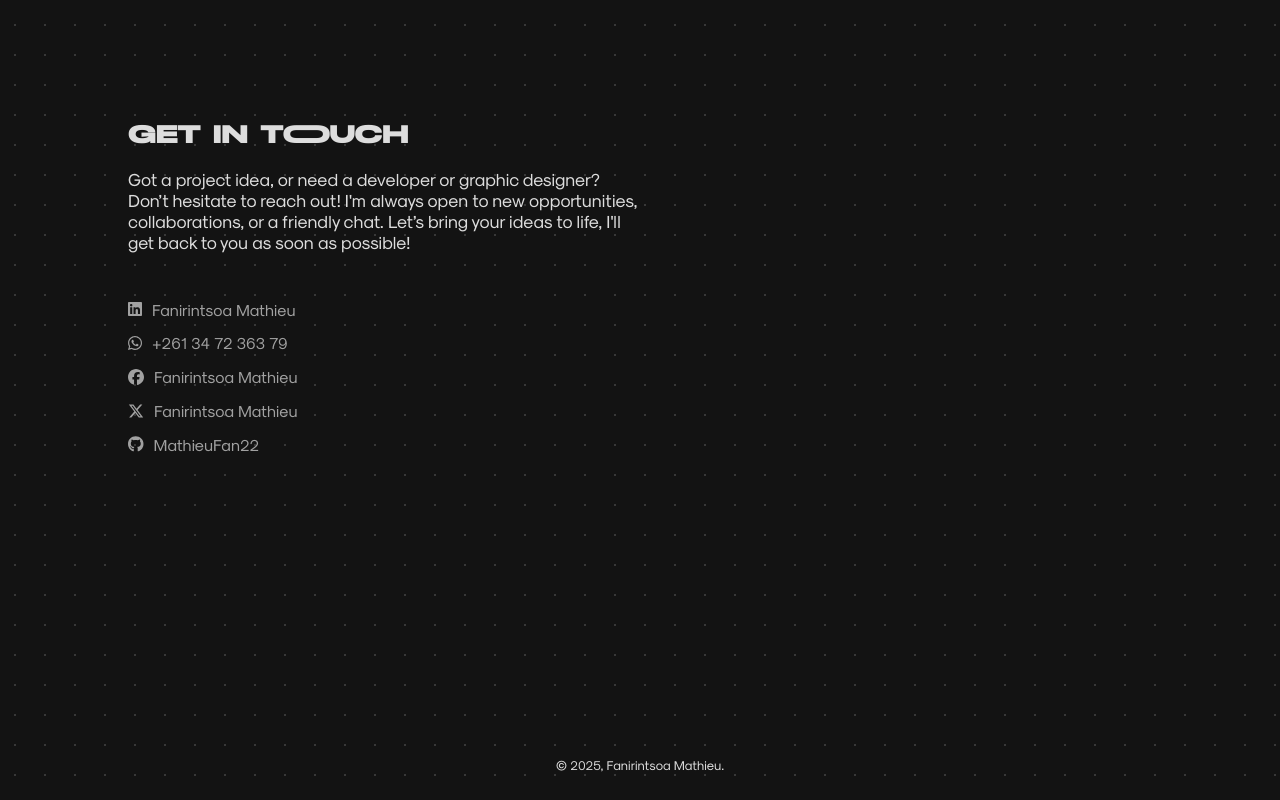
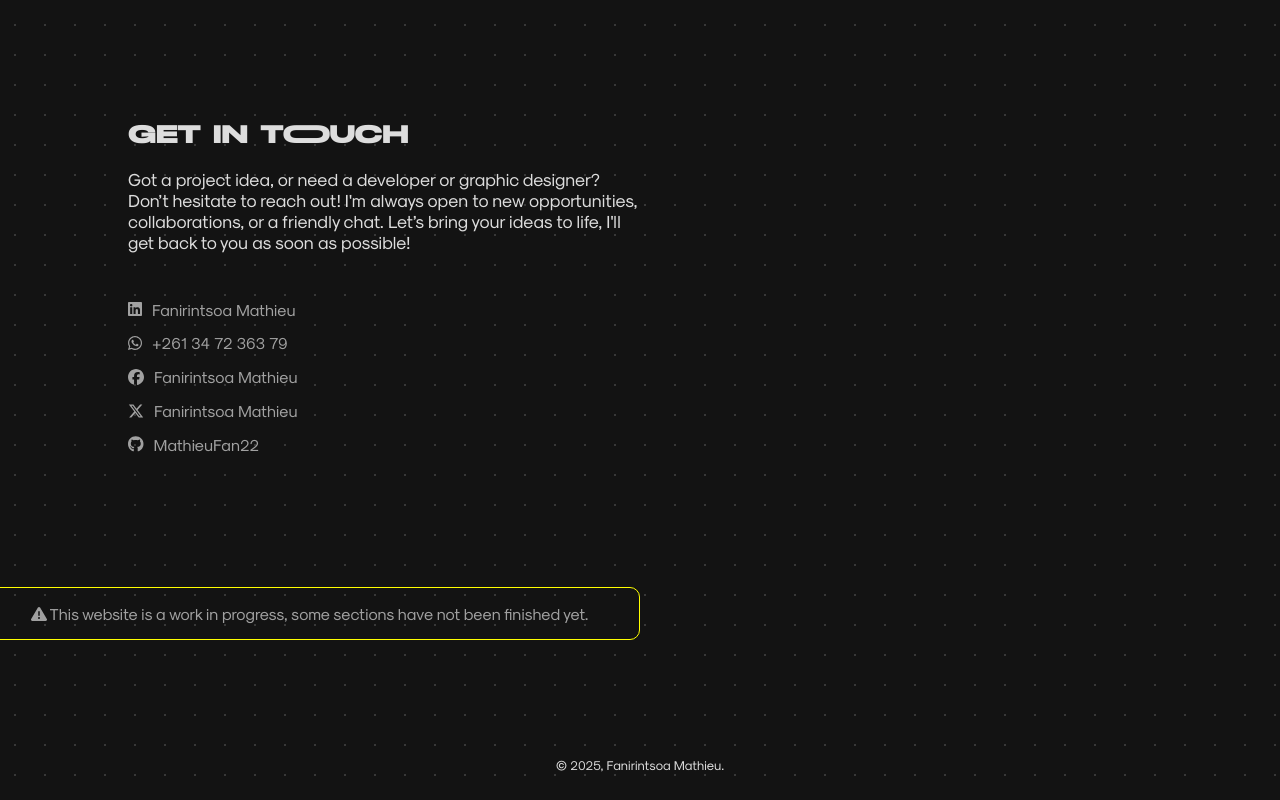
Before and after one commit to MathieuFan22/fanirintsoa-mathieu-portfolio, a React (Vite) app: page / in a window 1280 px wide. Shown: the part 3980-4780 px from the top of the page. Built offline with nearby package versions, Linux system fonts and the light colour scheme.

Commit message:
Disclaimer

```diff
--- a/src/App.css
+++ b/src/App.css
@@ -165,6 +165,7 @@ body {
     transform: translateY(20px);
   }
 }
+
 @media (max-width: 768px) {
   .container::before {
     top: 30% !important;
--- a/src/Components/ContactPage.tsx
+++ b/src/Components/ContactPage.tsx
@@ -10,6 +10,7 @@ import {
   faXTwitter,
 } from "@fortawesome/free-brands-svg-icons";
 import { useTheme } from "../ThemeContext";
+import { faWarning } from "@fortawesome/free-solid-svg-icons";
 
 const ContactPage: React.FC = () => {
   const { isLightMode } = useTheme();
@@ -72,6 +73,11 @@ const ContactPage: React.FC = () => {
           </a>
         </div>
       </div>
+      <div className="disclaimer">
+            <p>
+            <FontAwesomeIcon icon={faWarning} /> This website is a work in progress, some sections have not been finished yet.
+            </p>
+          </div>
     </div>
   );
 };
--- a/src/Components/contact-page.css
+++ b/src/Components/contact-page.css
@@ -36,9 +36,25 @@ p.contact-info {
 .contact-social-links a:hover {
   color: gray;
 }
-
+.disclaimer {
+  width: 45%;
+  margin-left: -2px;
+  padding: 0rem 2rem;
+  border: 1px solid yellow;
+  border-radius: 0 10px 10px 0;
+}
+.light .disclaimer {
+  border: 1px solid rgb(197, 197, 0);
+}
+.disclaimer p {
+  font-family: "Modernist-Regular";
+  opacity: 0.7;
+}
 @media (max-width: 768px) {
   p.contact-info {
     width: 100%;
   }
+  .disclaimer {
+    width: 80%;
+  }
 }
```
